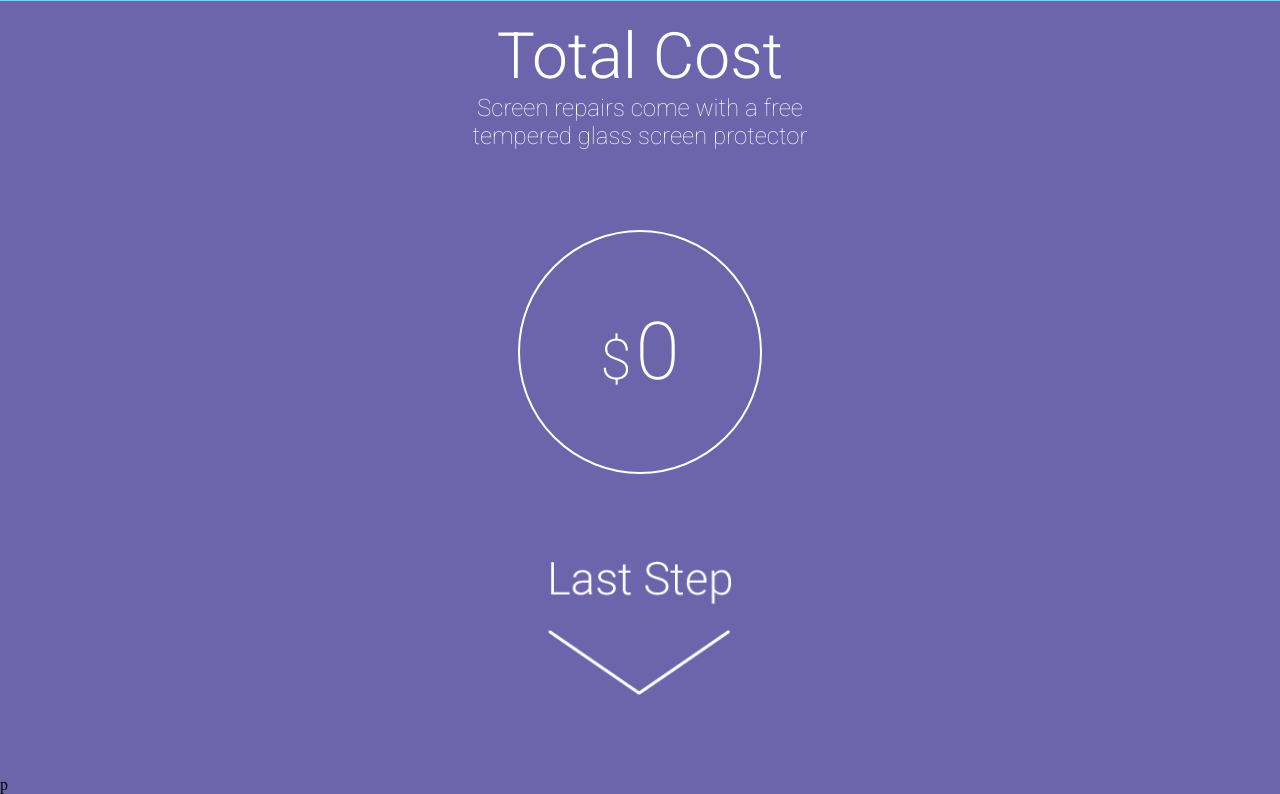
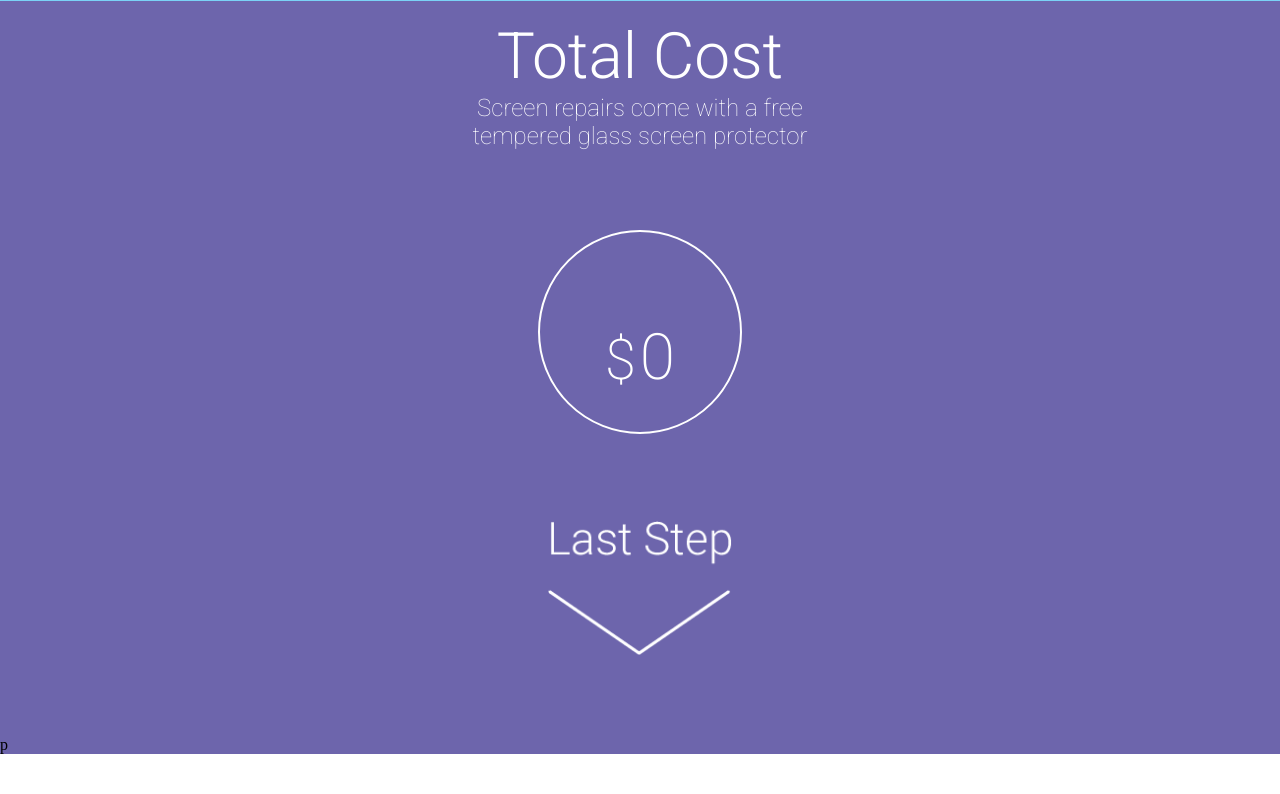
Before and after one commit to jessepelzar/Phonofixbu, a PHP site: page / in a window 1280 px wide. Shown: the part 4436-5230 px from the top of the page. After the commit the page ends 5190 px from the top, so only its background shows below. Run offline with PHP 8.4, Linux system fonts and the light colour scheme; some libraries are stand-ins or nearby versions.

Commit message:
test 2.3

```diff
--- a/styles/stylesheet.css
+++ b/styles/stylesheet.css
@@ -162,8 +162,8 @@ p6 {
 }
 
 p7 {
-  line-height: 30vh;
-  font-size: 10vh;
+  line-height: 25vh;
+  font-size: 8vh;
   position: relative;
   text-align: center;
   font-family: 'Roboto', sans-serif;
@@ -349,8 +349,8 @@ float: 6vw right;
   margin-top: 10vh;
   margin-bottom: 10vh;
   border-radius: 100%;
-  width: 30vh;
-  height: 30vh;
+  width: 25vh;
+  height: 25vh;
   border: 2px solid;
   border-color: White;
   display: block;
```
